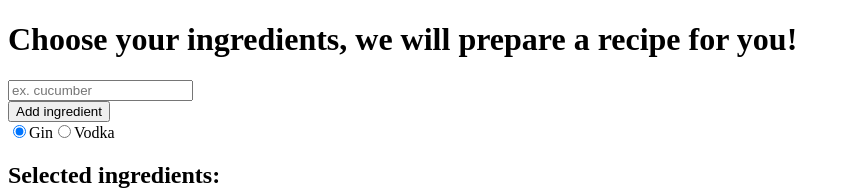
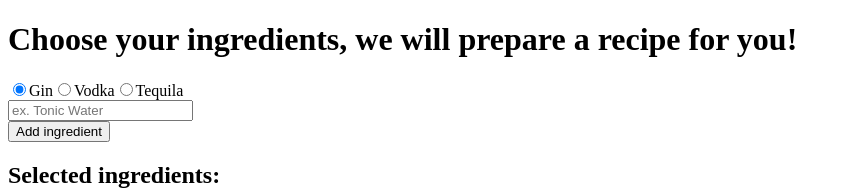
Before and after one commit to marrcelp/CocktailSearch_Typescript, a React (Vite) app: page / in a window 1280 px wide. Shown: the top 192 px of the page, without its empty margins (0-850 px from the left). Built offline with nearby package versions, Linux system fonts and the light colour scheme; no server answers.

Commit message:
expanded logic of the component form, added tequila to fetch data from api

```diff
--- a/src/components/Form.tsx
+++ b/src/components/Form.tsx
@@ -1,4 +1,4 @@
-import { useState, useEffect } from 'react';
+import {useState, useEffect } from 'react';
 import { getDrinks, DrinkRecipe } from "./api/Recipes.tsx";
 
 
@@ -44,9 +44,10 @@ function Form() {
 
     function handleIngredients(event: React.FormEvent<HTMLFormElement>) {
         event.preventDefault();
+        if (ingredient.length >= 3){
         setSelectedIngredients((prevIngredients) => [...prevIngredients, ingredient]);
         setIngredient('');
-    }
+    }}
 
     function handleRecipeClick(recipe: DrinkRecipe) {
         setSelectedRecipe(recipe);
@@ -57,13 +58,58 @@ function Form() {
     return (
         <div>
             <h1>Choose your ingredients, we will prepare a recipe for you!</h1>
+            <div className='form-group'>
+                <label>
+                    <input
+                        type='radio'
+                        name='ingredientType'
+                        value='gin'
+                        // checked={selectedIngredientType === 'gin'}
+                        defaultChecked={true}
+                        onChange={() => {
+
+                            setSelectedIngredientType('gin')
+                            // setSelectedIngredients(prevIngredients => [...prevIngredients, 'Gin'])
+                        }}
+                    />
+                    Gin
+                </label>
+                <label>
+                    <input
+                        type='radio'
+                        name='ingredientType'
+                        value='vodka'
+                        // checked={selectedIngredientType === 'vodka'}
+                        // defaultChecked={false}
+                        onChange={() => {
+                            setSelectedIngredientType('vodka')
+                            // setSelectedIngredients(prevIngredients => [...prevIngredients, 'Vodka'])
+                        }}
+                    />
+                    Vodka
+                </label>
+                <label>
+                    <input
+                        type='radio'
+                        name='ingredientType'
+                        value='tequila'
+                        // checked={selectedIngredientType === 'vodka'}
+                        // defaultChecked={false}
+                        onChange={() => {
+                            setSelectedIngredientType('tequila')
+                            // setSelectedIngredients(prevIngredients => [...prevIngredients, 'Vodka'])
+                        }}
+                    />
+                    Tequila
+                </label>
+            </div>
             <form onSubmit={(e) => handleIngredients(e)}>
                 <div className='form-group'>
                     <input
                         type='text'
                         className='form-control'
                         name='ingredient'
-                        placeholder='ex. cucumber'
+                        placeholder='ex. Tonic Water'
                         value={ingredient}
                         onChange={(e) => setIngredient(e.target.value)}
                     />
@@ -72,28 +118,7 @@ function Form() {
                     Add ingredient
                 </button>
             </form>
-            <div className='form-group'>
-                <label>
-                    <input
-                        type='radio'
-                        name='ingredientType'
-                        value='gin'
-                        checked={selectedIngredientType === 'gin'}
-                        onChange={() => setSelectedIngredientType('gin')}
-                    />
-                    Gin
-                </label>
-                <label>
-                    <input
-                        type='radio'
-                        name='ingredientType'
-                        value='vodka'
-                        checked={selectedIngredientType === 'vodka'}
-                        onChange={() => setSelectedIngredientType('vodka')}
-                    />
-                    Vodka
-                </label>
-            </div>
+
 
             <div>
                 <h2>Selected ingredients:</h2>
@@ -114,6 +139,10 @@ function Form() {
                             </div>
                             {selectedRecipe && selectedRecipe.idDrink === recipe.idDrink && isExpanded && (
                                 <div>
+                                    <img src={selectedRecipe.strDrinkThumb}
+                                         style={{width: '150px', height: '150px', border: '2px solid black', borderRadius: '20px'}}
+                                         alt='Drink image'
+                                    />
                                     <h3>Instruction:</h3>
                                     <p>{selectedRecipe.strInstructions}</p>
                                     <h3>Ingredients:</h3>
@@ -122,10 +151,19 @@ function Form() {
                                             const ingredients = [];
                                             for (let i = 1; i <= 15; i++) {
                                                 const ingredientKey = `strIngredient${i}` as keyof DrinkRecipe;
-                                                const ingredient = selectedRecipe[ingredientKey];
+                                                const measureKey = `strMeasure${i}` as keyof DrinkRecipe;
+                                                const measure: any = selectedRecipe[measureKey];
+                                                const ingredient: any = selectedRecipe[ingredientKey];
+                                                const selectedIngredientstoLower = selectedIngredients.map(element => element.toLowerCase());
                                                 if (ingredient) {
-                                                    ingredients.push(<li key={i}>{ingredient}</li>);
+                                                    ingredients.push(<li style={{ color: selectedIngredientstoLower.includes(
+                                                        ingredient.toLowerCase()) ||
+                                                        (ingredient.toLowerCase() === 'gin' ||
+                                                            ingredient.toLowerCase() === 'vodka'||
+                                                            ingredient.toLowerCase() === 'tequila') ?
+                                                            'green' : 'red' }} key={i}>{ingredient} - {measure}</li>);
                                                 }
+
                                             }
                                             return ingredients;
                                         })()}
--- a/src/components/api/Recipes.tsx
+++ b/src/components/api/Recipes.tsx
@@ -28,7 +28,7 @@ export interface DrinkRecipe extends Drink {
 }
 
 
-export async function getDrinks(ingredientType: string = 'gin'): Promise<{ data: Drink[]; drinksDetails: DrinkRecipe[] } | null> {
+export async function getDrinks(ingredientType: string): Promise<{ data: Drink[]; drinksDetails: DrinkRecipe[] } | null> {
     const API_URL: string = `${BASE_URL}/filter.php?i=${ingredientType}`;
 
 
```
